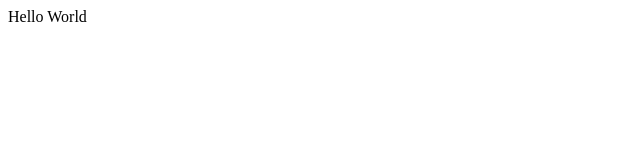
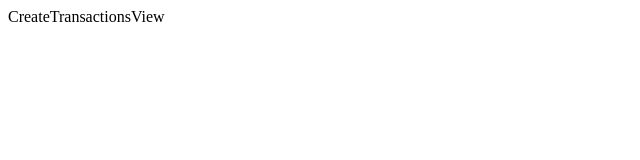
Before and after one commit to Alvaresx/senfinanca, a React (Create React App) app: page /registro in a window 1280 px wide. Shown: the top 160 px of the page, without its empty margins (0-640 px from the left). Built offline with nearby package versions, Linux system fonts and the light colour scheme.

Commit message:
criando estrutura de rotas e views

```diff
--- a/src/App.js
+++ b/src/App.js
@@ -1,7 +1,6 @@
 import "./App.css";
+import Routes from "./routes";
 
-function App() {
-  return <div>Hello World</div>;
-}
+const App = () => <Routes />;
 
 export default App;
--- a/src/index.js
+++ b/src/index.js
@@ -1,10 +1,13 @@
 import React from "react";
 import ReactDOM from "react-dom/client";
+import { BrowserRouter as Router } from "react-router-dom";
 import App from "./App";
 
 const root = ReactDOM.createRoot(document.getElementById("root"));
 root.render(
   <React.StrictMode>
-    <App />
+    <Router>
+      <App />
+    </Router>
   </React.StrictMode>
 );
--- /dev/null
+++ b/src/routes/index.js
@@ -0,0 +1,14 @@
+import React from "react";
+import { Routes, Route } from "react-router-dom";
+import DashboardView from "../views/Dashboard";
+import TransactionsTableView from "../views/TransactionsTable";
+import CreateTransactionsView from "../views/CreateTransactions";
+
+const routes = () => (
+  <Routes>
+    <Route element={<DashboardView />} path="/"></Route>
+    <Route element={<CreateTransactionsView />} path="registro"></Route>
+    <Route element={<TransactionsTableView />} path="transacoes"></Route>
+  </Routes>
+);
+export default routes;
--- /dev/null
+++ b/src/views/CreateTransactions/index.js
@@ -0,0 +1,3 @@
+const CreateTransactionsView = () => <div>CreateTransactionsView</div>;
+
+export default CreateTransactionsView;
--- /dev/null
+++ b/src/views/Dashboard/index.js
@@ -0,0 +1,3 @@
+const DashboardView = () => <div>DashboardView</div>;
+
+export default DashboardView;
--- /dev/null
+++ b/src/views/TransactionsTable/index.js
@@ -0,0 +1,3 @@
+const TransactionsTableView = () => <div>TransactionsTableView</div>;
+
+export default TransactionsTableView;
```
